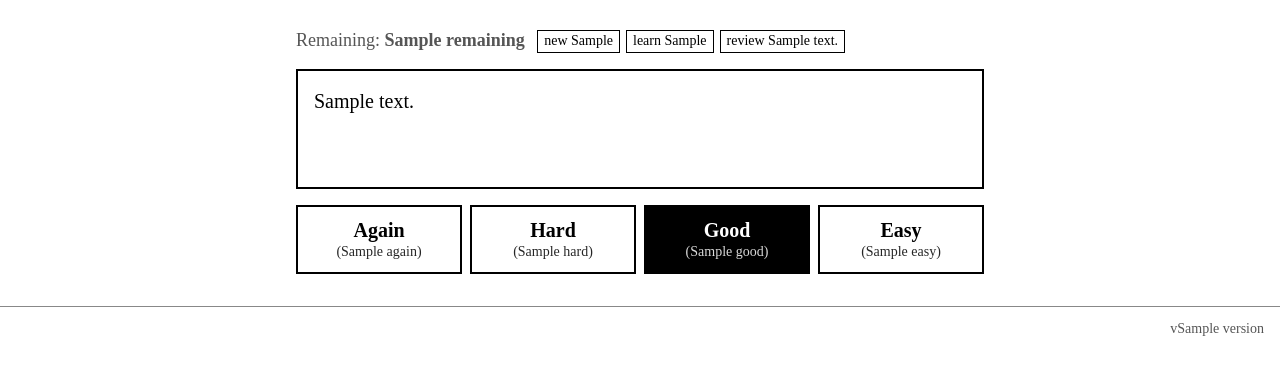
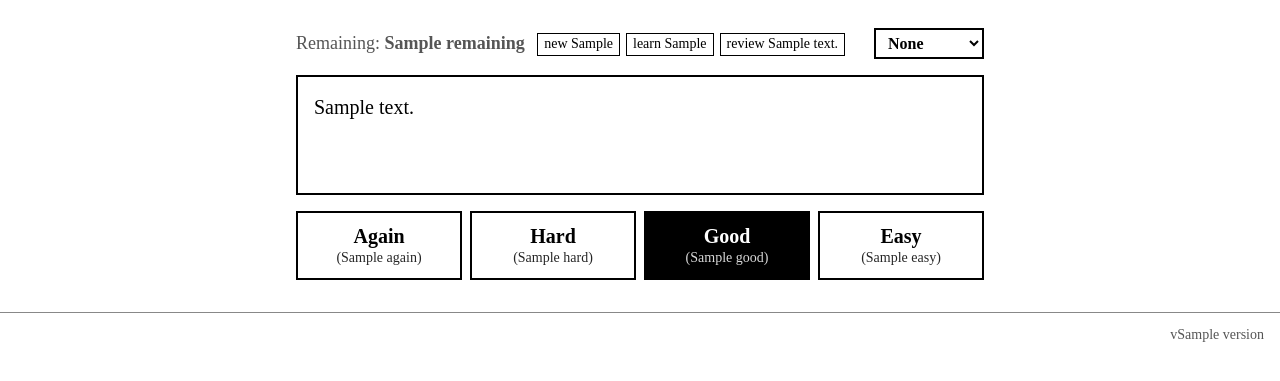
Before and after one commit to casualshammy/ankipaper, a FastAPI app: template app/web/templates/study_back.html in a window 1280 px wide. Shown: the part 77-458 px from the top of the page. Run offline with FastAPI, Linux system fonts and the light colour scheme; the template is opened without the code that fills it: most values are stand-ins (such as "Sample title", 1, 10 or a date in 2020).

Commit message:
[XXX] feature(): added flags

```diff
--- a/app/web/static/css/eink.css
+++ b/app/web/static/css/eink.css
@@ -264,9 +264,39 @@ img:not([src]) {
   opacity: 0.85;
 }
 
+/* Flag controls -------------------------------------------------------- */
+/* User flags (red/yellow/green/blue) can't be shown as colours on e-ink,
+   so we use a native ``<select>`` with text labels. Picking an option
+   auto-submits the form via inline ``onchange``. */
+.flag-form {
+  margin: 0;
+  display: inline-flex;
+  align-items: center;
+}
+
+.flag-select {
+  font-family: inherit;
+  font-size: 16px;
+  font-weight: bold;
+  padding: 4px 8px;
+  border: 2px solid #000000;
+  background: #ffffff;
+  color: #000000;
+  min-width: 110px;
+}
+
 /* Remaining breakdown ------------------------------------------------- */
+.remaining-row {
+  display: flex;
+  align-items: center;
+  justify-content: space-between;
+  gap: 12px;
+  flex-wrap: wrap;
+  margin: 12px 0 16px 0;
+}
+
 .remaining {
-  margin: 12px 0 16px 0;
+  margin: 0;
   font-size: 18px;
 }
 
--- a/app/web/templates/study_back.html
+++ b/app/web/templates/study_back.html
@@ -3,6 +3,7 @@
 {% block title %}Answer — kindlanki{% endblock %}
 
 {% block content %}
+  <div class="remaining-row">
     <p class="muted remaining">
       Remaining: <strong>{{ remaining }}</strong>
       <span class="muted-breakdown">
@@ -11,6 +12,18 @@
         <span class="tag tag-review {{ 'tag-current-review' if card.css_class == 'tag-current-review' else '' }}">review {{ remaining_review }}</span>
       </span>
     </p>
+    <form method="post" action="/deck/{{ deck_id }}/flag" class="flag-form">
+      <input type="hidden" name="card_id" value="{{ card.card_id }}">
+      <select id="flag-select" name="flag" class="flag-select" onchange="this.form.submit()" aria-label="Flag">
+        <option value="0" {% if card.flag == 0 %}selected{% endif %}>None</option>
+        <option value="1" {% if card.flag == 1 %}selected{% endif %}>Red</option>
+        <option value="2" {% if card.flag == 2 %}selected{% endif %}>Yellow</option>
+        <option value="3" {% if card.flag == 3 %}selected{% endif %}>Green</option>
+        <option value="4" {% if card.flag == 4 %}selected{% endif %}>Blue</option>
+      </select>
+      <noscript><button type="submit" class="btn btn-small">Set</button></noscript>
+    </form>
+  </div>
 
   <article class="card">
     {{ card.answer_html | safe }}
```
Also changed, not shown: app/domain/scheduler.py (+49 -0 lines), app/web/routes/study.py (+33 -0 lines), app/web/templates/study_front.html (+13 -0 lines), README.md. Lines whose indentation alone changed are shown as unchanged.
